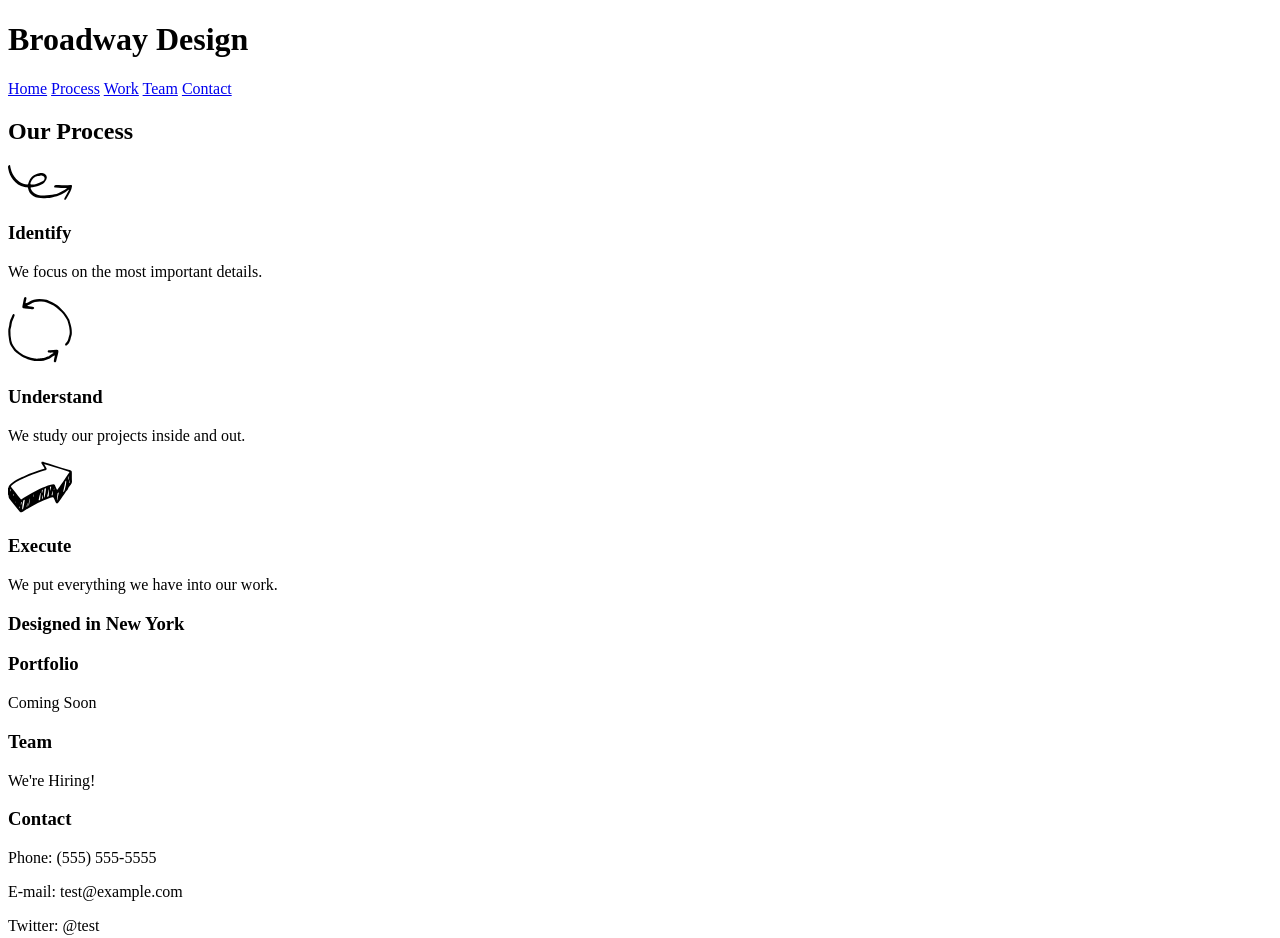
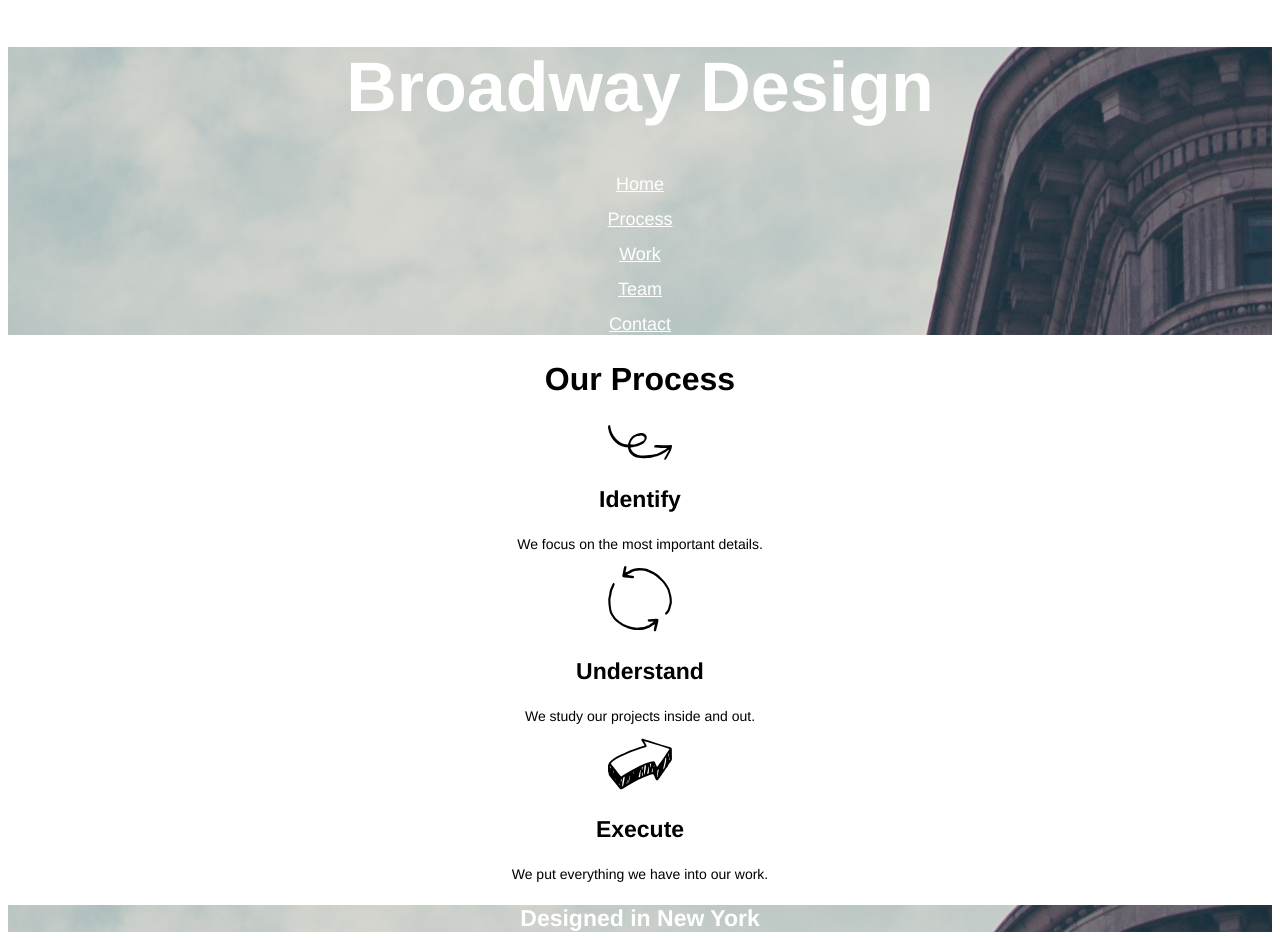
Before and after one commit to chainsawkatana/Broadway, a plain HTML site: page index.html in a window 1280 px wide. Shown: the top 938 px of the page. Drawn offline with Linux system fonts and the light colour scheme.

Commit message:
final version

```diff
--- a/index.html
+++ b/index.html
@@ -6,17 +6,17 @@
     <link href="./resources/css/style.css" type="text/css" rel="stylesheet">
   </head>
   <body>
-    <div id="header">
+    <div id="header" class="striped">
       <h1>Broadway Design</h1>
-      <a class="top links" href="#header">
+      <p><a class="toplinks" href="#header">
         Home</a>
-      <a class="top links" href="#process">
+      <p><a class="toplinks" href="#process">
         Process</a>
-      <a class="top links" href="#work">
+      <p><a class="toplinks" href="#work">
         Work</a>
-      <a class="top links" href="#team">
+      <p><a class="toplinks" href="#team">
         Team</a>
-      <a class="top links" href="#contact">
+      <p><a class="toplinks" href="#contact">
         Contact</a>
     </div>
 
@@ -33,7 +33,7 @@
       <p>We put everything we have into our work.</p>
     </div>
 
-    <div id="mid stripe">
+    <div class="striped">
       <h3>Designed in New York</h3>
     </div>
 
--- a/resources/css/style.css
+++ b/resources/css/style.css
@@ -0,0 +1,43 @@
+body {
+  text-align: center;
+  font-family: Helvetica;
+}
+
+.striped {
+  background-image: url("../images/the-flatiron-building.png");
+  color: white;
+}
+
+h1 {
+  font-size: 70px;
+  font-weight: bold;
+}
+
+a {
+  color: white
+}
+
+.toplinks {
+  font-size: 18px;
+}
+
+h2 {
+  font-size: 32px;
+  font-weight: bold;
+}
+
+h3 {
+  font-size: 23px;
+  font-weight: bold;
+}
+
+p {
+  font-size: 14px;
+}
+
+h6 {
+  text-align: left;
+  font-size: 11px;
+  color: white;
+  background-color: dimgray;
+}
```
